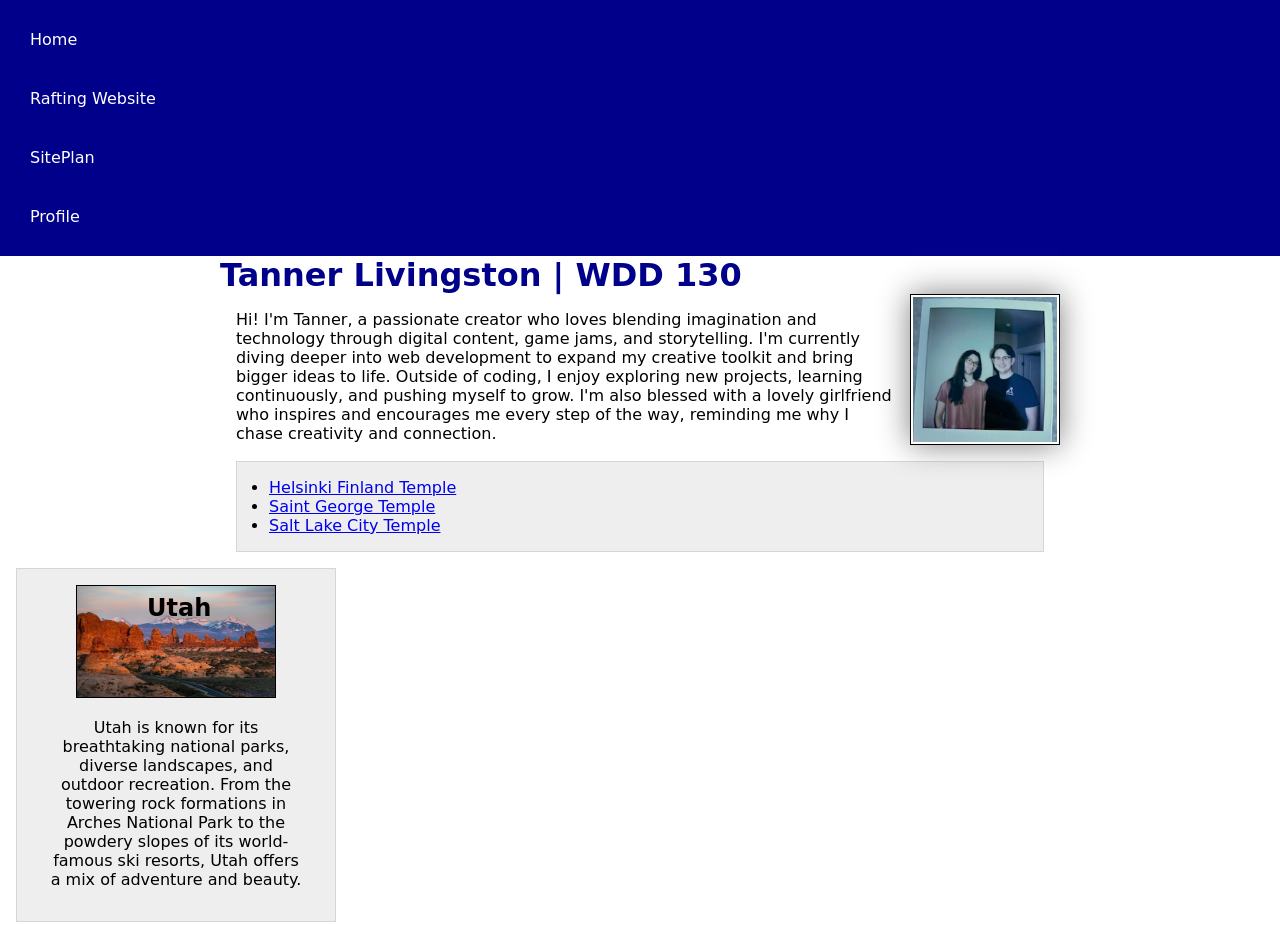
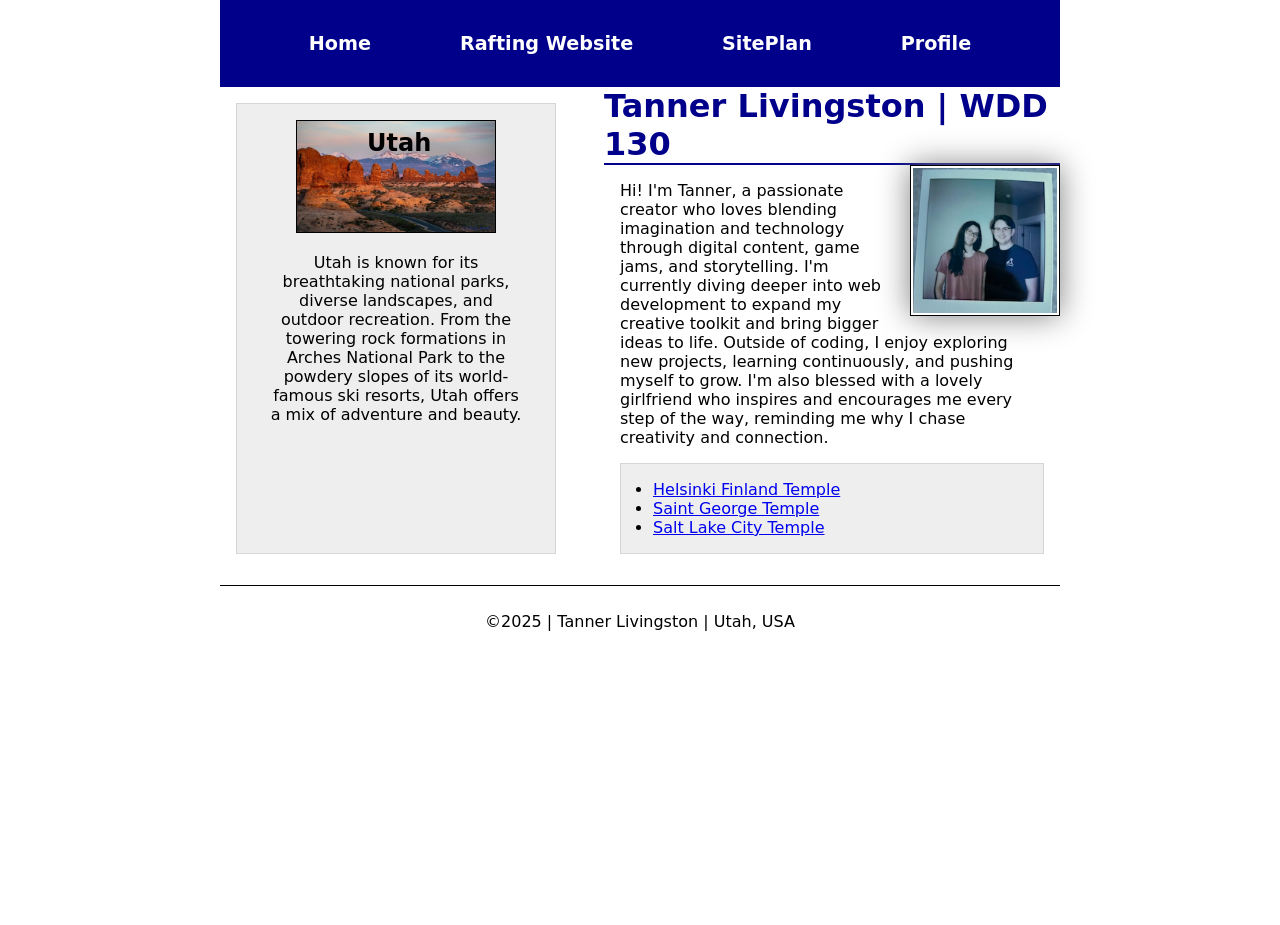
Before and after one commit to jinzurei/wdd130, a plain HTML site: page index.html in a window 1280 px wide. Shown: the top 925 px of the page. After the commit the page ends 800 px from the top, so only its background shows below. Drawn offline with Linux system fonts and the light colour scheme; a web font is replaced by a local one.

Commit message:
Initial push from new PC

```diff
--- a/index.html
+++ b/index.html
@@ -24,14 +24,19 @@
         </nav>
     </header>
 
+    <div class="grid">
         <main>
             <h1>Tanner Livingston | WDD 130</h1>
             <img src="images/profile.webp" alt="Hey, my name is Tanner Livingston" width="200">
-        <p>Hi! I'm Tanner, a passionate creator who loves blending imagination and technology through digital content,
-            game jams, and storytelling. I'm currently diving deeper into web development to expand my creative toolkit
+            <p>Hi! I'm Tanner, a passionate creator who loves blending imagination and technology through digital
+                content,
+                game jams, and storytelling. I'm currently diving deeper into web development to expand my creative
+                toolkit
                 and bring
-            bigger ideas to life. Outside of coding, I enjoy exploring new projects, learning continuously, and pushing
-            myself to grow. I'm also blessed with a lovely girlfriend who inspires and encourages me every step of the
+                bigger ideas to life. Outside of coding, I enjoy exploring new projects, learning continuously, and
+                pushing
+                myself to grow. I'm also blessed with a lovely girlfriend who inspires and encourages me every step of
+                the
                 way, reminding me why
                 I chase creativity and connection.</p>
 
@@ -49,9 +54,11 @@
             <h2>Utah</h2>
             <img src="images/utah.webp" alt="Utah landscape">
             <p>Utah is known for its breathtaking national parks, diverse landscapes, and outdoor recreation. From the
-            towering rock formations in Arches National Park to the powdery slopes of its world-famous ski resorts, Utah
+                towering rock formations in Arches National Park to the powdery slopes of its world-famous ski resorts,
+                Utah
                 offers a mix of adventure and beauty.</p>
         </aside>
+    </div>
 
     <footer>
         <p>&copy;2025 | Tanner Livingston | Utah, USA</p>
--- a/styles/styles.css
+++ b/styles/styles.css
@@ -1,7 +1,29 @@
+.grid aside {
+    grid-column: 1;
+    grid-row: 1;
+}
 * {
     margin: 0;
     padding: 0;
     box-sizing: border-box;
+}
+
+header, .grid, footer {
+    max-width: 840px;
+    margin: 0 auto;
+}
+
+.grid {
+    display: grid;
+    grid-template-columns: 1fr 3fr;
+    gap: 2rem;
+}
+
+.grid aside {
+    grid-column: 1;
+}
+.grid main {
+    grid-column: 2;
 }
 
 body {
@@ -13,22 +35,27 @@ body {
 
 nav {
     background-color: darkblue;
-    padding: 10px;
+    padding: 1rem;
+    display: flex;
+    justify-content: space-evenly;
+    align-items: center;
 }
 
 nav a {
     color: white;
     display: block;
-    padding: 20px;
+    padding: 1rem;
     text-decoration: none;
+    font-size: 1.2rem;
+    font-weight: 700;
 }
 
 h1 {
     color: darkblue;
+    border-bottom: 2px solid darkblue;
 }
 
 main {
-    max-width: 840px;
     margin: 0 auto;
 }
 
```
Lines whose indentation alone changed are shown as unchanged.
